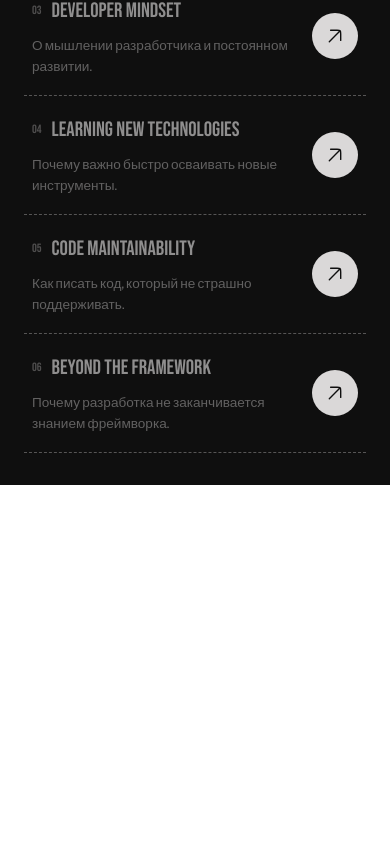
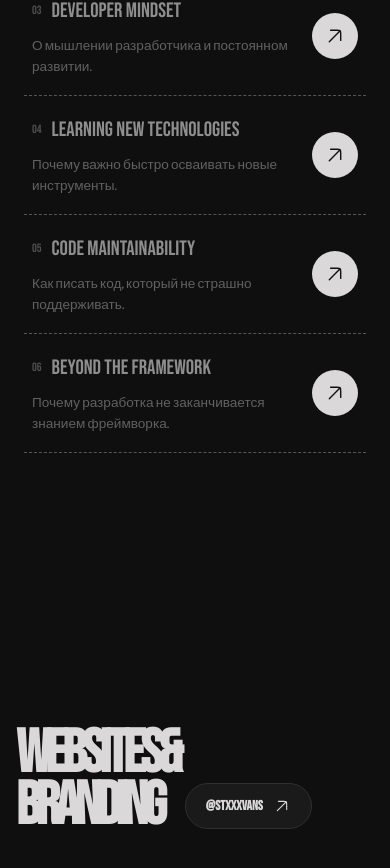
Before and after one commit to Maxim-Coder-arch/personal-website, a Next.js app: page / in a window 390 px wide. Shown: the part 8293-9161 px from the top of the page. Before the commit the page ends 8778 px from the top, so only its background shows below. Built offline with nearby package versions, Linux system fonts and the light colour scheme; a web font is replaced by a local one.

Commit message:
feat: add animations

```diff
--- a/src/widgets/scenic/ui/layer/scenic.tsx
+++ b/src/widgets/scenic/ui/layer/scenic.tsx
@@ -1,7 +1,86 @@
+"use client";
+
+import { motion, useReducedMotion } from "framer-motion";
+
+import { ArrowRightUp } from "@/src/shared/icons/arrowes/arrow-right-up";
+
+import styles from "../styles/scenic.module.scss";
+
+const SCENIC_ANIMATION = {
+    duration: 1,
+    linkDuration: 0.7,
+    delay: 0.2,
+    viewportAmount: 0.2,
+    easing: [0.22, 1, 0.36, 1] as const,
+};
+
 export const Scenic = () => {
+    const shouldReduceMotion = useReducedMotion();
+
+    const getAnimationProps = (delay = 0) => ({
+        initial: shouldReduceMotion ? false : {
+            opacity: 0,
+            y: 45,
+        },
+        whileInView: {
+            opacity: 1,
+            y: 0,
+        },
+        viewport: {
+            once: true,
+            amount: SCENIC_ANIMATION.viewportAmount,
+        },
+        transition: {
+            duration: shouldReduceMotion ? 0 : SCENIC_ANIMATION.duration,
+            delay: shouldReduceMotion ? 0 : delay,
+            ease: SCENIC_ANIMATION.easing,
+        },
+    });
+
     return (
-        <section id="scenic">
+        <section id="scenic" aria-label="Contact information">
+            <div
+                className={`
+                    ${styles["scenic"]}
+                    min-h-screen py-8 px-6
+                    flex flex-col justify-center items-center
+                `}
+            >
+                <motion.div
+                    className={styles["scenic__part"]}
+                    {...getAnimationProps()}
+                >
+                    <h3>Websites&</h3>
+                </motion.div>
 
+                <div className={styles["scenic__part"]}>
+                    <motion.div
+                        className={styles["scenic__title"]}
+                        {...getAnimationProps(SCENIC_ANIMATION.delay)}
+                    >
+                        <h3>Branding</h3>
+                    </motion.div>
+
+                    <motion.a
+                        href="https://t.me/Stxxxvans"
+                        target="_blank"
+                        rel="noopener noreferrer"
+                        className={styles["scenic__contact"]}
+                        {...getAnimationProps(SCENIC_ANIMATION.delay + 0.3)}
+                        whileHover={
+                            shouldReduceMotion
+                                ? undefined
+                                : {
+                                    scale: 1.04,
+                                    y: -3,
+                                }
+                        }
+                    >
+                        <span>@Stxxxvans</span>
+                        <ArrowRightUp />
+                    </motion.a>
+                </div>
+            </div>
         </section>
-    )
-}
+    );
+};
--- a/src/widgets/scenic/ui/styles/scenic.module.scss
+++ b/src/widgets/scenic/ui/styles/scenic.module.scss
@@ -1 +1,222 @@
 @use "../../../../app/styles/scss/includes" as *;
+
+.scenic {
+    width: 100%;
+    min-height: 100svh;
+
+    overflow: hidden;
+
+    background-color: $bg-color;
+
+    &__part {
+        display: flex;
+        align-items: center;
+
+        width: 100%;
+        max-width: 1600px;
+
+        &:first-child {
+            justify-content: flex-start;
+        }
+
+        &:last-child {
+            justify-content: flex-start;
+            gap: clamp(16px, 2vw, 32px);
+        }
+
+        & h3 {
+            @include font(clamp(4rem, 18vw, 16rem), 800, $white);
+
+            line-height: 0.85;
+            letter-spacing: -0.075em;
+            white-space: nowrap;
+        }
+    }
+
+    &__title {
+        min-width: 0;
+    }
+
+    &__contact {
+        display: flex;
+        align-items: center;
+        justify-content: center;
+        gap: 16px;
+
+        flex-shrink: 0;
+
+        padding: 16px 32px;
+        border-radius: 40px;
+
+        position: relative;
+        isolation: isolate;
+        overflow: hidden;
+
+        background: rgba($white, 0.055);
+        outline: 1px solid rgba($white, 0.16);
+
+        @include font(1.1rem, 400, $white);
+
+        transition:
+            color 0.3s ease,
+            outline-color 0.3s ease,
+            background-color 0.3s ease;
+
+        & span {
+            @include font(1rem, 800, $white);
+
+            white-space: nowrap;
+            transition: color 0.3s ease;
+        }
+
+        & svg {
+            flex-shrink: 0;
+
+            color: $white;
+
+            transition:
+                color 0.3s ease,
+                transform 0.3s ease;
+        }
+
+        &::before {
+            content: "";
+
+            position: absolute;
+            z-index: -1;
+            inset: 0;
+
+            border-radius: inherit;
+
+            background-color: $white;
+
+            transform: scaleX(0);
+            transform-origin: left;
+
+            transition: transform 0.35s cubic-bezier(0.22, 1, 0.36, 1);
+        }
+
+        &:hover {
+            outline-color: rgba($white, 0.7);
+
+            &::before {
+                transform: scaleX(1);
+                transform-origin: left;
+            }
+
+            & span,
+            & svg {
+                color: $bg-color;
+            }
+
+            & svg {
+                transform: translate(3px, -3px);
+            }
+        }
+
+        &:not(:hover)::before {
+            transform-origin: right;
+        }
+
+        &:focus-visible {
+            outline: 2px solid $white;
+            outline-offset: 4px;
+        }
+    }
+}
+
+// Tablet
+
+@media (max-width: 1024px) {
+    .scenic {
+        &__part {
+            & h3 {
+                font-size: clamp(5rem, 17vw, 12rem);
+            }
+        }
+
+        &__contact {
+            gap: 12px;
+            padding: 14px 24px;
+
+            & span {
+                font-size: 0.9rem;
+            }
+        }
+    }
+}
+
+// Mobile
+
+@media (max-width: 768px) {
+    .scenic {
+        min-height: 80svh;
+
+        padding: 48px 20px;
+
+        &__part {
+            &:last-child {
+                flex-wrap: wrap;
+                gap: 28px;
+            }
+
+            & h3 {
+                font-size: clamp(3.5rem, 16vw, 8rem);
+                letter-spacing: -0.08em;
+            }
+        }
+
+        &__contact {
+            padding: 13px 22px;
+        }
+    }
+}
+
+@media (max-width: 480px) {
+    .scenic {
+        min-height: 70svh;
+
+        padding: 40px 16px;
+
+        &__part {
+            & h3 {
+                font-size: clamp(3rem, 15.5vw, 5rem);
+            }
+
+            &:last-child {
+                gap: 24px;
+            }
+        }
+
+        &__contact {
+            gap: 10px;
+            padding: 12px 20px;
+
+            & span {
+                font-size: 0.85rem;
+            }
+
+            & svg {
+                width: 18px;
+                height: 18px;
+            }
+        }
+    }
+}
+
+@media (prefers-reduced-motion: reduce) {
+    .scenic {
+        &__contact {
+            transition: none;
+
+            &::before {
+                transition: none;
+            }
+
+            & svg,
+            & span {
+                transition: none;
+            }
+        }
+    }
+}
```
